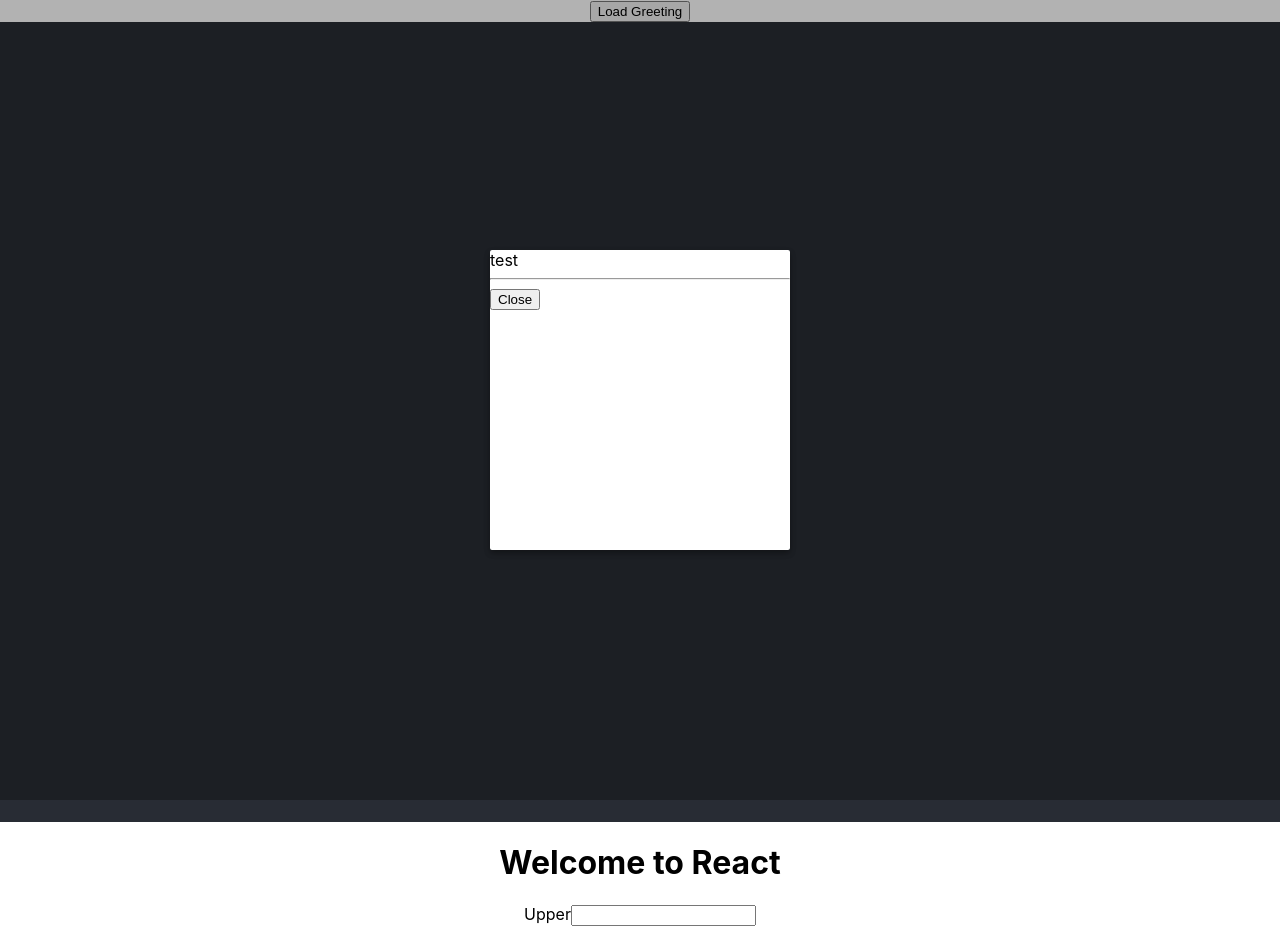
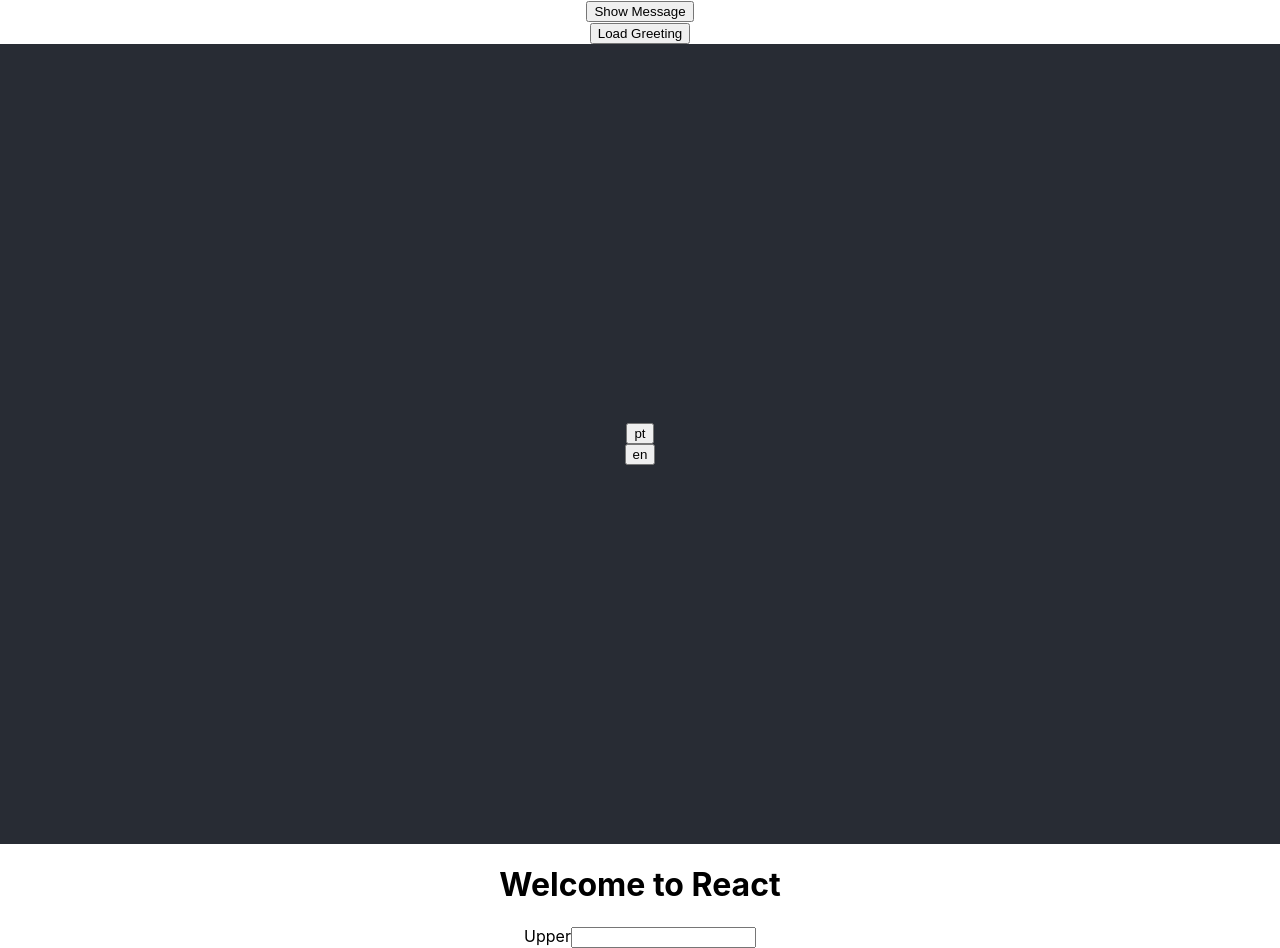
Before and after one commit to amdev9/typed-react-testing, a React (Create React App) app: page / in a window 1280 px wide. Before the commit the page ends 926 px from the top, so only its background shows below. Built offline with nearby package versions, Linux system fonts and the light colour scheme.

Commit message:
HiddenMessage component

```diff
--- a/package.json
+++ b/package.json
@@ -10,6 +10,7 @@
     "@types/node": "^16.11.17",
     "@types/react": "^17.0.38",
     "@types/react-dom": "^17.0.11",
+    "@types/react-transition-group": "^4.4.4",
     "axios": "^0.24.0",
     "i18next": "^21.6.4",
     "i18next-browser-languagedetector": "^6.1.2",
@@ -18,6 +19,7 @@
     "react-dom": "^17.0.2",
     "react-i18next": "^11.15.2",
     "react-scripts": "5.0.0",
+    "react-transition-group": "^4.4.2",
     "typescript": "^4.5.4",
     "web-vitals": "^2.1.2"
   },
--- a/src/App.tsx
+++ b/src/App.tsx
@@ -1,27 +1,18 @@
 import React, { useState } from "react";
-import './App.css';
-import Modal from "./Portal";
-import FetchGreeting from './ReducerComp'
-import MainViewTranslate from './MainViewTranslate'
-import UpperInput from './UpperInput'
+import "./App.css";
 
-type TCloseFunc = () => void
+import FetchGreeting from "./ReducerComp";
+import MainViewTranslate from "./MainViewTranslate";
+import UpperInput from "./UpperInput";
+import HiddenMessage from "./HiddenMessage";
 
 function App(): JSX.Element {
-
-  const [showModal, setShowModal] = useState<boolean>(true);
-  const handleClose: TCloseFunc = () => setShowModal(!showModal);
   return (
     <div className="App">
-      {showModal && (
-        <Modal onClose={handleClose}>
-          <div>test</div>
-        </Modal>
-      )}
+      <HiddenMessage />
       <FetchGreeting />
       <MainViewTranslate />
       <UpperInput />
-
     </div>
   );
 }
--- /dev/null
+++ b/src/HiddenMessage.tsx
@@ -0,0 +1,40 @@
+import * as React from "react";
+import { FC, useState } from "react";
+import { CSSTransition } from "react-transition-group";
+import Modal from "./Portal";
+
+type TCloseFunc = () => void;
+
+const HiddenMessage: FC = () => {
+  const [showButton, setShowButton] = useState<boolean>(true);
+  const [showMessage, setShowMessage] = useState<boolean>(false);
+
+  const handleClose: TCloseFunc = () => setShowMessage(!showMessage);
+  const nodeRef = React.useRef(null);
+
+  return (
+    <>
+      {showButton && <button onClick={handleClose}>Show Message</button>}
+      <CSSTransition
+        nodeRef={nodeRef}
+        in={showMessage}
+        timeout={300}
+        classNames="alert"
+        unmountOnExit
+        onEnter={() => setShowButton(false)}
+        onExited={() => setShowButton(true)}
+      >
+        <div ref={nodeRef}>
+          <Modal onClose={handleClose}>
+            Animated alert message
+            <p>
+              This alert message is being transitioned in and out of the DOM.
+            </p>
+          </Modal>
+        </div>
+      </CSSTransition>
+    </>
+  );
+};
+
+export default HiddenMessage;
```
Also changed, not shown: 1 other file (tests, documents, lock files or other folders).
